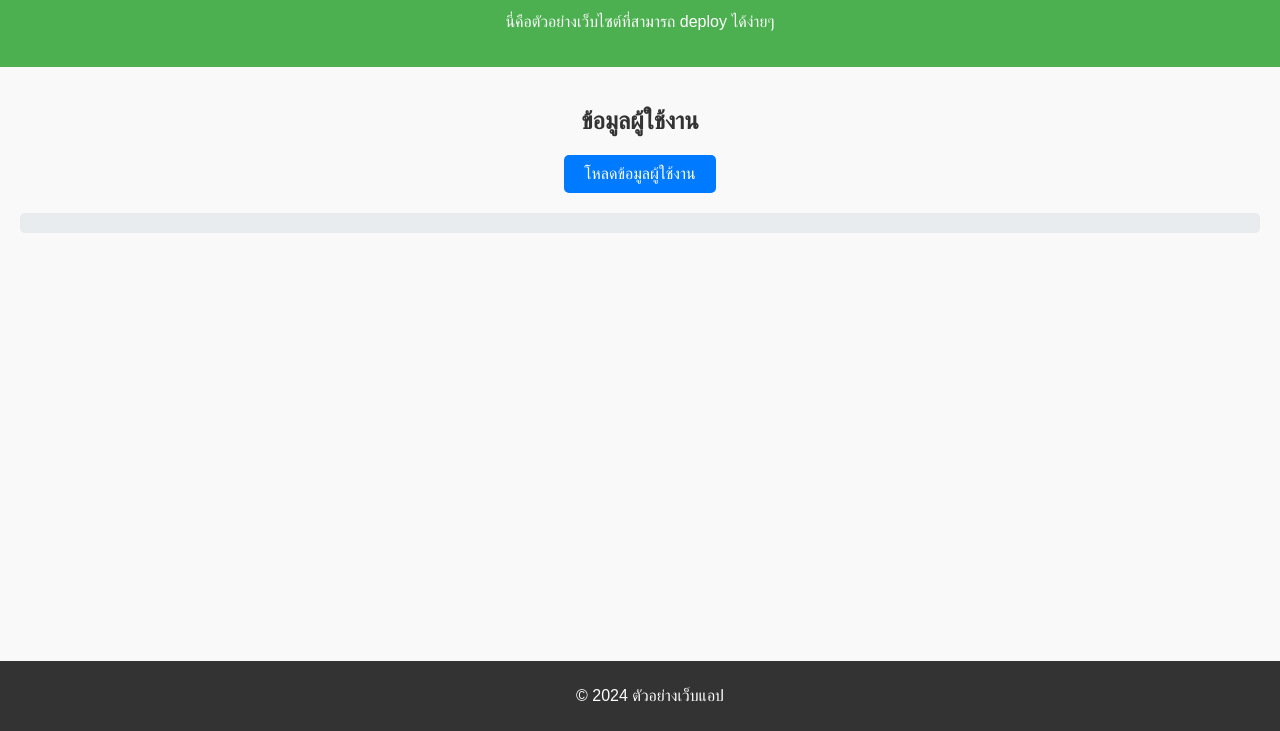
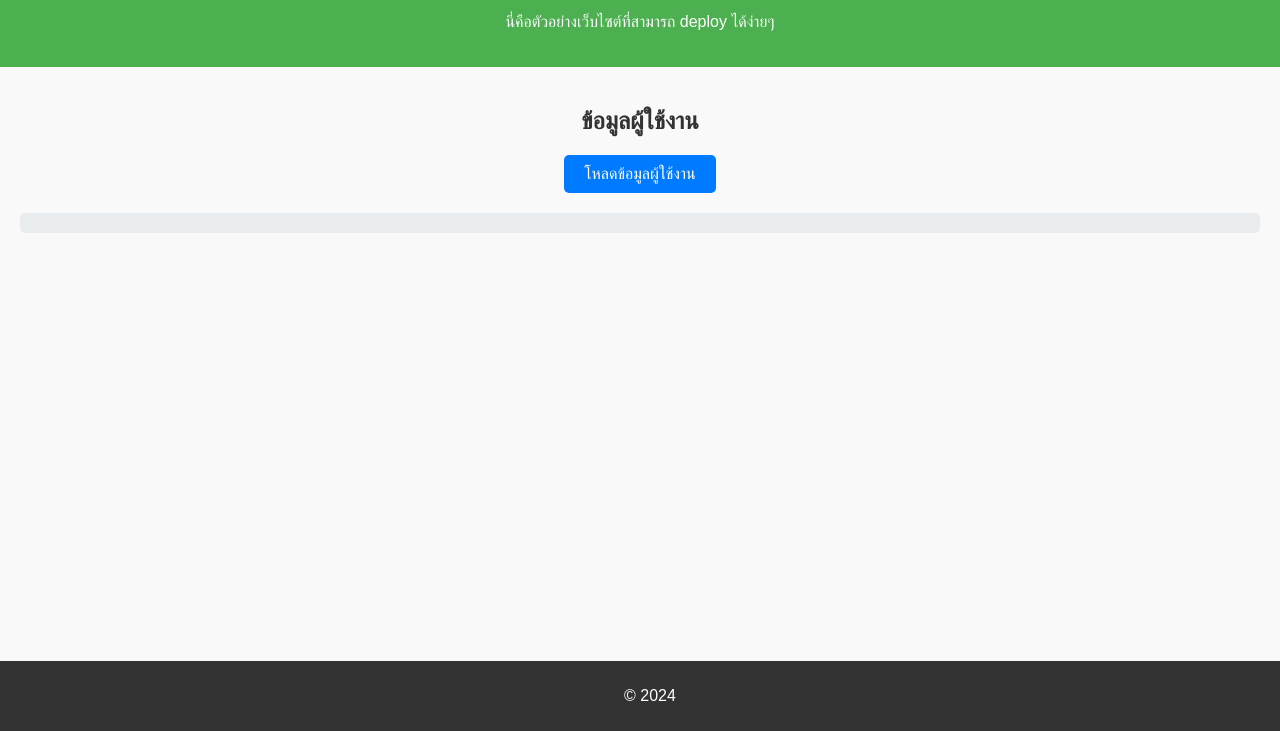
Before and after one commit to Techfrontiers/app888, a plain HTML site: page index.html in a window 1280 px wide. Shown: the part 69-800 px from the top of the page. Drawn offline with Linux system fonts and the light colour scheme.

Commit message:
Update index.html

```diff
--- a/index.html
+++ b/index.html
@@ -25,7 +25,7 @@
     </main>
 
     <footer>
-        <p>&copy; 2024 ตัวอย่างเว็บแอป</p>
+        <p>&copy; 2024</p>
     </footer>
 
     <script src="script.js"></script>
```
